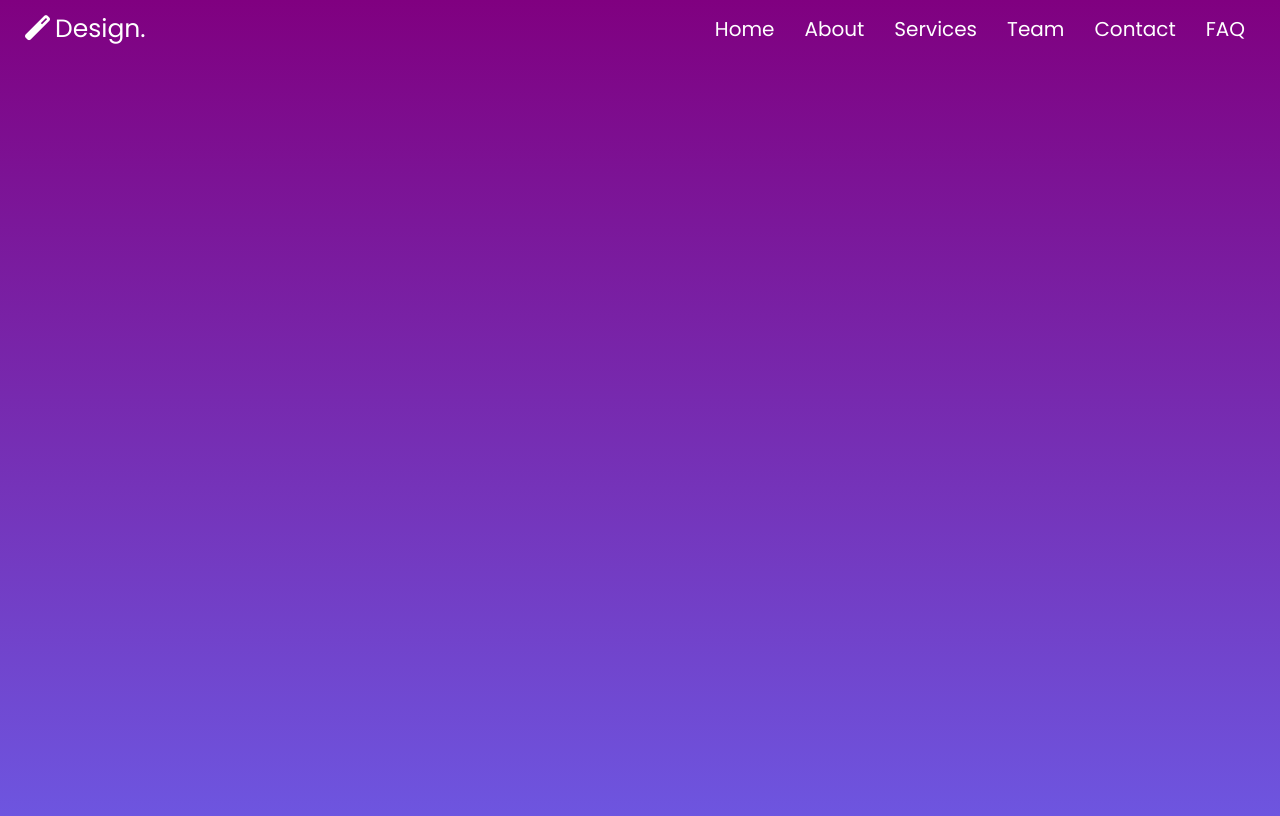
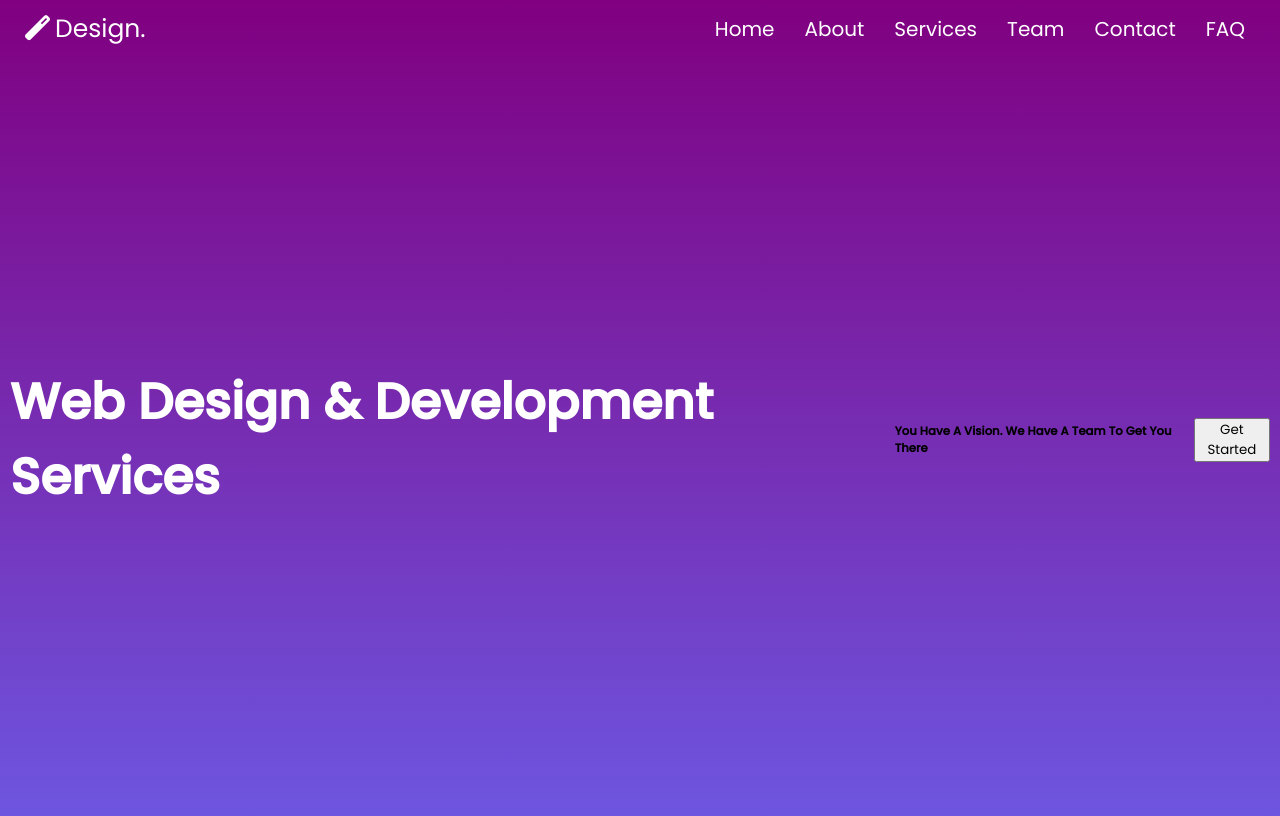
Before and after one commit to ydeek/WebDesignAndDevelopmentServices, a plain HTML site: page index.html in a window 1280 px wide. Drawn offline with nearby package versions, Linux system fonts and the light colour scheme.

Commit message:
started developing home section

```diff
--- a/css/style.css
+++ b/css/style.css
@@ -79,7 +79,43 @@ body {
     min-height: 110vh;
     width:100vw;
     background: linear-gradient(purple, var(--color));
+    display: flex;
+    align-items: center;
+    justify-content: center;
+    flex-flow: center;
+    padding: 0 1rem;
+    position: relative;
+    overflow: hidden !important;
 }
+
+
+.home .banner{
+  color:#fff;
+  font-size: 5rem;
+  text-shadow:0 .3rem .5rem rbga(0,0,0,.3);
+}
+
+
+
+
+
+
+
+
+
+
+
+
+
+
+
+
+
+
+
+
+
+
 
 
 
--- a/index.html
+++ b/index.html
@@ -44,6 +44,9 @@
 <!--home section starts-->
 <section id="home" class="home">
 
+    <h1 class="banner">web design & development services </h1>
+    <h3 class="slogan">you have a vision. we have a team to get you there</h3>
+    <a href="#"><button>get started</button></a>
 
 
 
```
